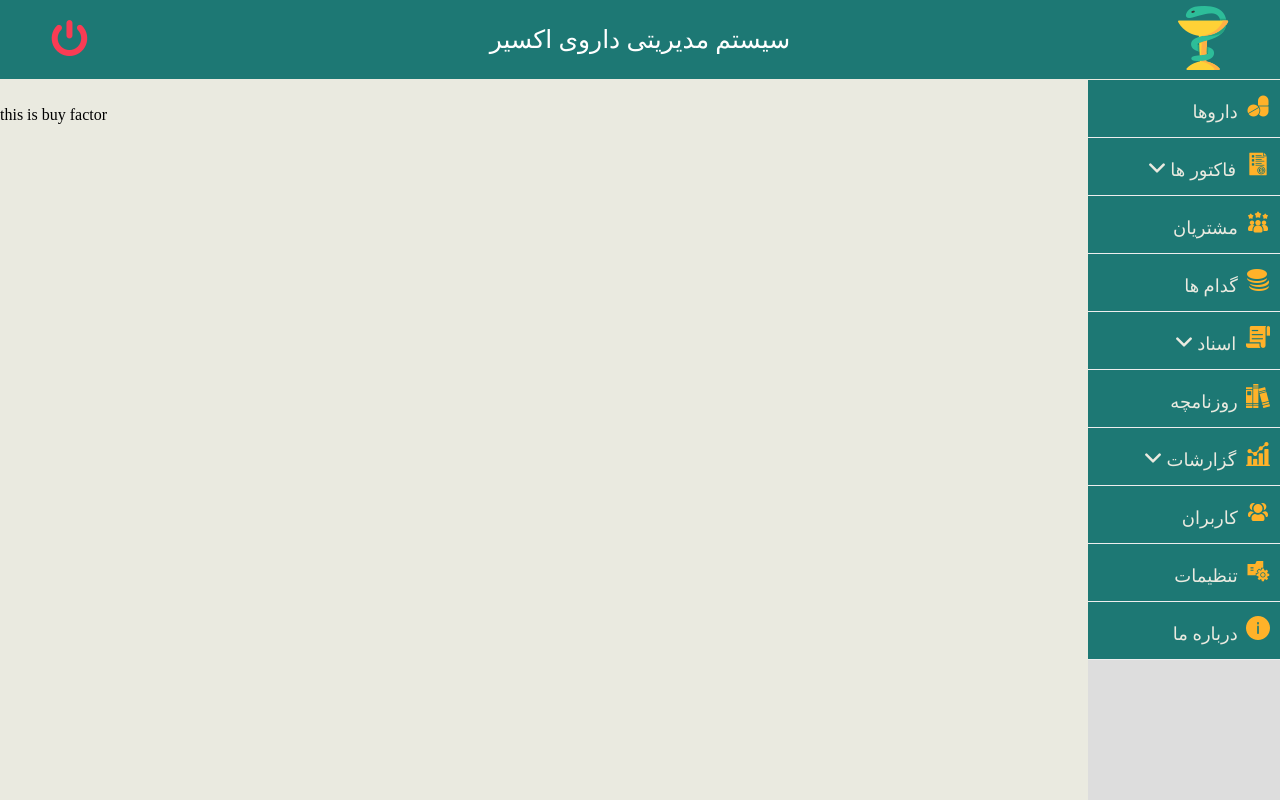
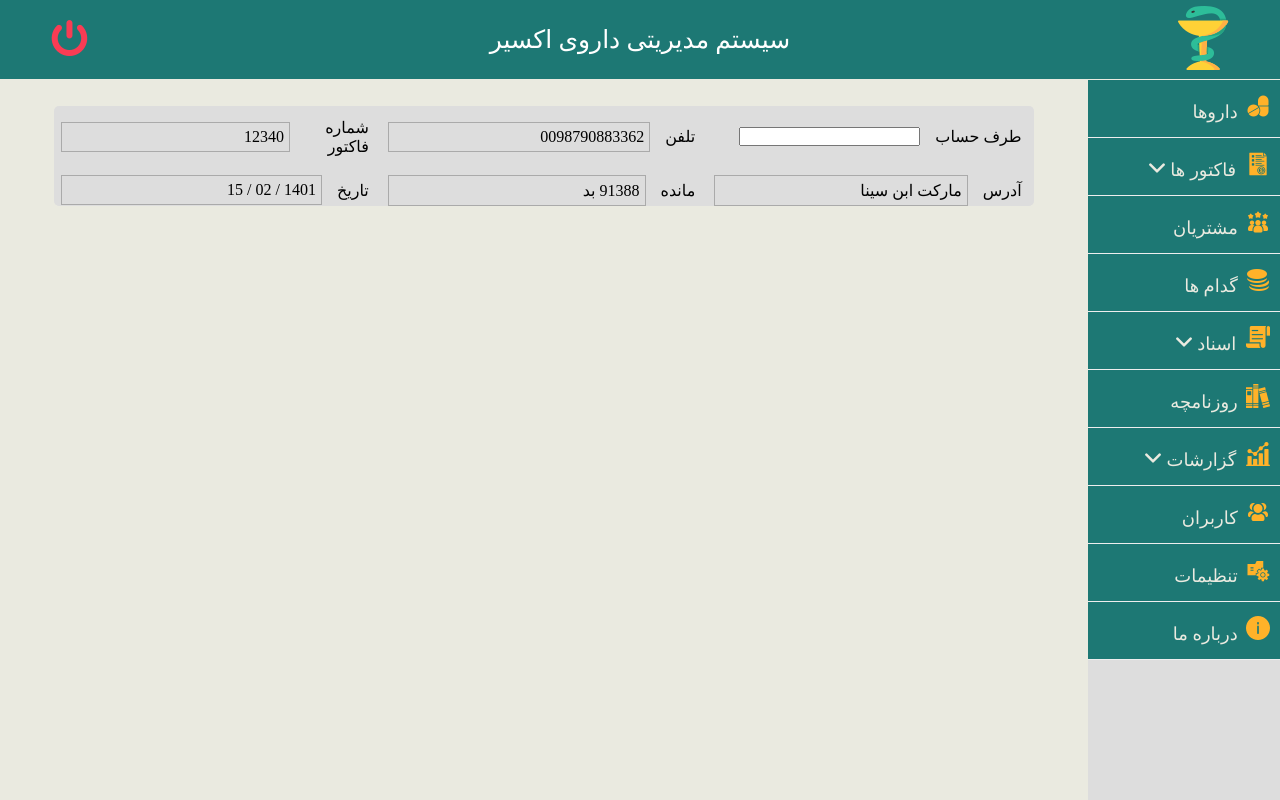
Before and after one commit to RezaHabibi1001/ExchangeFront, a React (Create React App) app: page /buyFactor in a window 1280 px wide. Built offline with nearby package versions, Linux system fonts and the light colour scheme.

Commit message:
factor header created

```diff
--- a/src/Components/Factors/BuyFactor.jsx
+++ b/src/Components/Factors/BuyFactor.jsx
@@ -1,6 +1,6 @@
 import { Header } from "../StaticComponents/Header";
 import { SideBar } from "../StaticComponents/SideBar";
-
+import "../../Styles/Factors/Factors.css"
 export function BuyFactor() {
     return(
         <div className="container">
@@ -8,7 +8,40 @@ export function BuyFactor() {
             <SideBar />
             <div className="content">
                 <div className="buyFactor-container">
-                    this is buy factor
+                    <div className="factor-header">
+                        <div className="header-row">
+                            <div className="group">
+                                <span>طرف حساب</span>
+                                <input type="text" />
+                            </div>
+                            {/* <div className="group">
+                                <span>کد</span>
+                                <span>00023</span>
+                            </div> */}
+                            <div className="group">
+                                <span>تلفن</span>
+                                <span>0098790883362</span>
+                            </div>
+                            <div className="group">
+                                <span>شماره فاکتور</span>
+                                <span>12340</span>
+                            </div>
+                        </div>
+                        <div className="header-row">
+                            <div className="group">
+                                <span>آدرس</span>
+                                <span>مارکت ابن سینا</span>
+                            </div>
+                            <div className="group">
+                                <span>مانده</span>
+                                <span>91388  بد</span>
+                            </div>
+                            <div className="group">
+                                <span>تاریخ</span>
+                                <span>1401 / 02 / 15</span>
+                            </div>
+                        </div>
+                    </div>
                 </div>
             </div>
         </div>
--- /dev/null
+++ b/src/Styles/Factors/Factors.css
@@ -0,0 +1,43 @@
+@import url('../../Styles/StaticComponents/Global.css');
+.factor-header{
+    width: 90%;
+    height: 100px;
+    background-color: #ddd;
+    display: flex;
+    flex-direction: row;
+    justify-content:space-around;
+    align-items: center;
+    margin: 0 auto;
+    direction: rtl;
+    border-radius: 5px;
+    margin-bottom: 20px;
+    display: flex;
+    flex-direction: column;
+    justify-content: space-around;
+}
+.header-row{
+    width: 100%;
+    display: flex;
+    flex-direction: row;
+    justify-content: space-between;
+}
+.group{
+    width:33.33%;
+    display: flex;
+    flex-direction: row;
+    align-items: center;
+    padding: 5px;
+    margin: 2px;
+    /* background-color: aquamarine; */
+    text-align: right;
+}
+.group span{
+    padding: 5px;
+}
+.group span:first-child{
+    margin-left: 10px;
+}
+.group span:nth-child(2){
+    border: 1px solid #aaa;
+    width: 100%;
+}
--- a/src/Styles/Home/Home.css
+++ b/src/Styles/Home/Home.css
@@ -19,7 +19,21 @@
     justify-content: center;
     align-items: center;
 }
-
+.row{
+    width: 100%;
+    height: 250px;
+    display: flex;
+    flex-direction: row;
+    justify-content: space-around;
+    /* margin-bottom: 10px; */
+    padding: 10px;
+}
+@media (min-width:1200px) {
+    .row{
+        height: 220px;
+        padding: 0;
+    }
+}
 @media (min-width:1200px) {
     .card-container{
         height: 450px;
--- a/src/Styles/StaticComponents/Global.css
+++ b/src/Styles/StaticComponents/Global.css
@@ -26,18 +26,3 @@ body{
     top: 80px;
     padding:2% 0;
 }
-.row{
-    width: 100%;
-    height: 250px;
-    display: flex;
-    flex-direction: row;
-    justify-content: space-around;
-    /* margin-bottom: 10px; */
-    padding: 10px;
-}
-@media (min-width:1200px) {
-    .row{
-        height: 220px;
-        padding: 0;
-    }
-}
```
